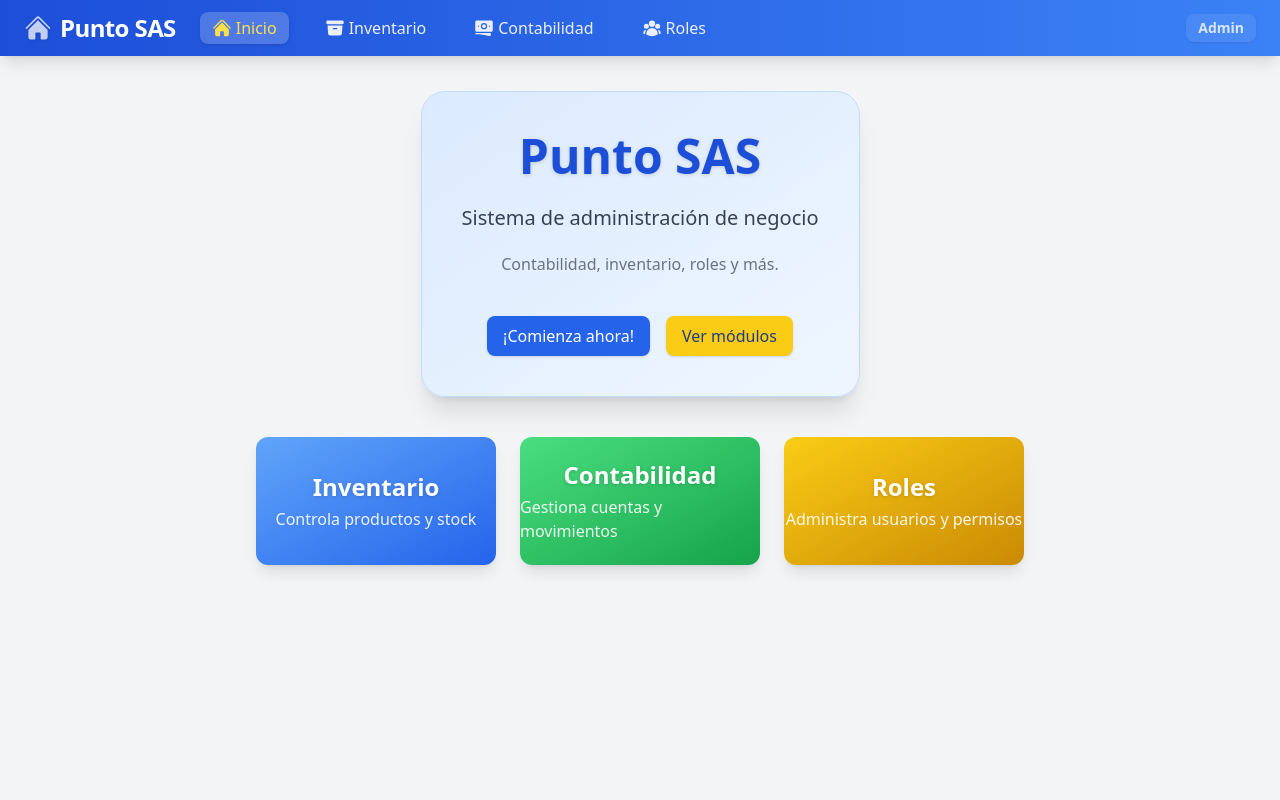
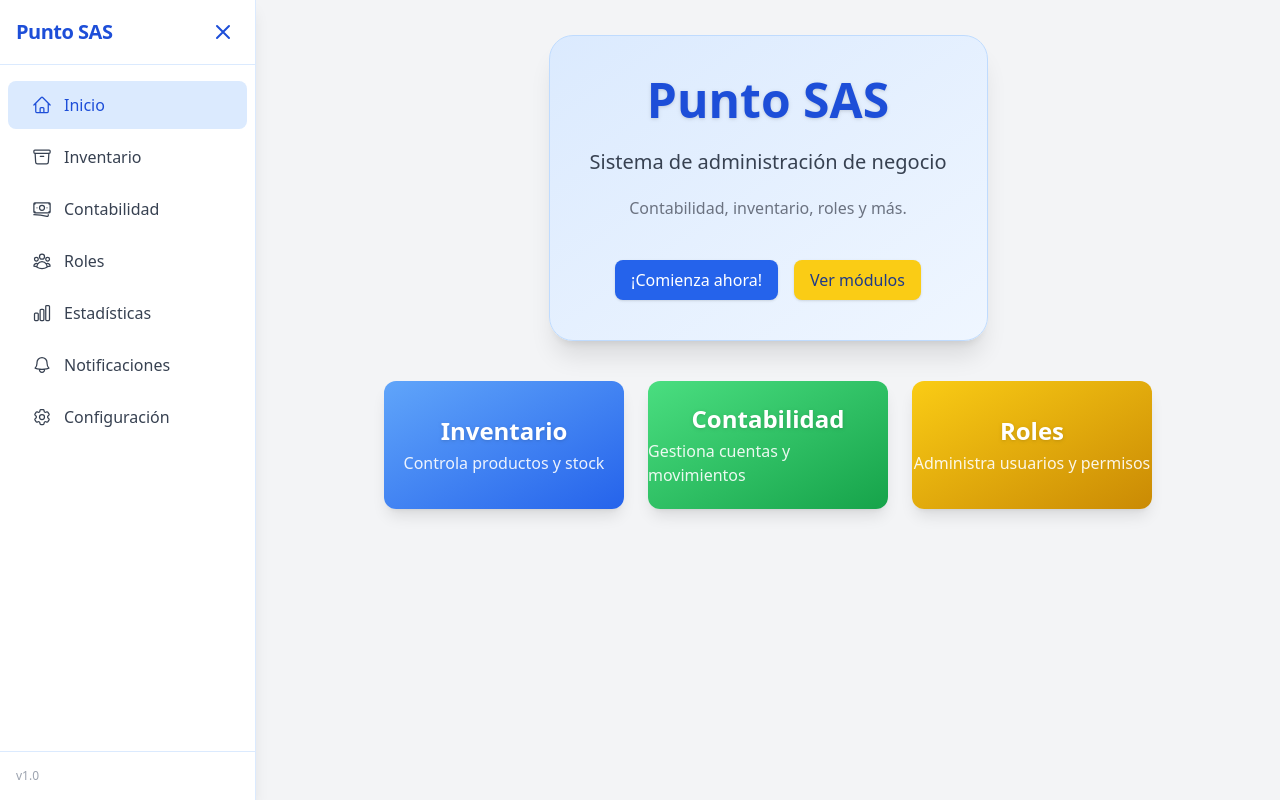
Before and after one commit to SantiTN77/Inventory-SAS, a React (Vite) app in the folder frontend/: page / in a window 1280 px wide. Built offline with nearby package versions, Linux system fonts and the light colour scheme.

Commit message:
Añadir componente Sidebar y funcionalidad de apertura/cierre en App

```diff
--- a/frontend/src/App.jsx
+++ b/frontend/src/App.jsx
@@ -1,15 +1,31 @@
 import { BrowserRouter, Routes, Route } from "react-router-dom";
-import Navbar from "./components/Navbar";
+import { useState } from "react";
+import Sidebar from "./components/Sidebar";
 import Home from "./pages/Home";
 import Inventario from "./pages/Inventario";
 import Contabilidad from "./pages/Contabilidad";
 import Roles from "./pages/Roles";
 
 export default function App() {
+  const [sidebarOpen, setSidebarOpen] = useState(true);
   return (
     <BrowserRouter>
-      <div className="min-h-screen bg-gray-100">
-        <Navbar />
+      <div className="min-h-screen bg-gray-100 flex">
+        <Sidebar open={sidebarOpen} onToggle={() => setSidebarOpen((v) => !v)} />
+        <div className={`flex-1 transition-all duration-300 ${sidebarOpen ? 'ml-64' : 'ml-0'}`}>
+          {/* Botón flotante para mostrar el sidebar si está oculto */}
+          {!sidebarOpen && (
+            <button
+              className="fixed top-4 left-4 z-50 bg-blue-700 text-white p-2 rounded-full shadow-lg hover:bg-blue-800 transition"
+              onClick={() => setSidebarOpen(true)}
+              title="Mostrar menú"
+              style={{ zIndex: 100 }}
+            >
+              <svg xmlns="http://www.w3.org/2000/svg" fill="none" viewBox="0 0 24 24" strokeWidth={2} stroke="currentColor" className="w-7 h-7">
+                <path strokeLinecap="round" strokeLinejoin="round" d="M4 6h16M4 12h16M4 18h16" />
+              </svg>
+            </button>
+          )}
           <main className="max-w-4xl mx-auto mt-8">
             <Routes>
               <Route path="/" element={<Home />} />
@@ -19,6 +35,7 @@ export default function App() {
             </Routes>
           </main>
         </div>
+      </div>
     </BrowserRouter>
   );
 }
--- /dev/null
+++ b/frontend/src/components/Sidebar.jsx
@@ -0,0 +1,51 @@
+import { Link, useLocation } from "react-router-dom";
+import {
+  HomeIcon,
+  ArchiveBoxIcon,
+  BanknotesIcon,
+  UserGroupIcon,
+  ChartBarIcon,
+  Cog6ToothIcon,
+  BellIcon,
+} from "@heroicons/react/24/outline";
+
+const links = [
+  { to: "/", label: "Inicio", icon: HomeIcon },
+  { to: "/inventario", label: "Inventario", icon: ArchiveBoxIcon },
+  { to: "/contabilidad", label: "Contabilidad", icon: BanknotesIcon },
+  { to: "/roles", label: "Roles", icon: UserGroupIcon },
+  { to: "/estadisticas", label: "Estadísticas", icon: ChartBarIcon },
+  { to: "/notificaciones", label: "Notificaciones", icon: BellIcon },
+  { to: "/configuracion", label: "Configuración", icon: Cog6ToothIcon },
+];
+
+export default function Sidebar({ open, onToggle }) {
+  const location = useLocation();
+  return (
+    <aside
+      className={`fixed top-0 left-0 h-full z-40 bg-white shadow-lg border-r border-blue-100 transition-transform duration-300 ease-in-out ${open ? "translate-x-0" : "-translate-x-64"} w-64 flex flex-col`}
+    >
+      <div className="flex items-center justify-between px-4 py-4 border-b border-blue-100">
+        <span className="font-extrabold text-xl text-blue-700 tracking-tight select-none">Punto SAS</span>
+        <button onClick={onToggle} className="text-blue-700 hover:bg-blue-100 rounded-full p-1 transition" title="Ocultar menú">
+          <svg xmlns="http://www.w3.org/2000/svg" fill="none" viewBox="0 0 24 24" strokeWidth={2} stroke="currentColor" className="w-6 h-6">
+            <path strokeLinecap="round" strokeLinejoin="round" d="M6 18L18 6M6 6l12 12" />
+          </svg>
+        </button>
+      </div>
+      <nav className="flex-1 flex flex-col gap-1 mt-4">
+        {links.map(({ to, label, icon: Icon }) => (
+          <Link
+            key={to}
+            to={to}
+            className={`flex items-center gap-3 px-6 py-3 rounded-lg mx-2 font-medium transition-all duration-200 hover:bg-blue-50 hover:text-blue-700 ${location.pathname === to ? "bg-blue-100 text-blue-700 font-bold" : "text-gray-700"}`}
+            title={label}
+          >
+            <Icon className="h-5 w-5" /> {label}
+          </Link>
+        ))}
+      </nav>
+      <div className="p-4 border-t border-blue-100 text-xs text-gray-400">v1.0</div>
+    </aside>
+  );
+}
```
Lines whose indentation alone changed are shown as unchanged.
